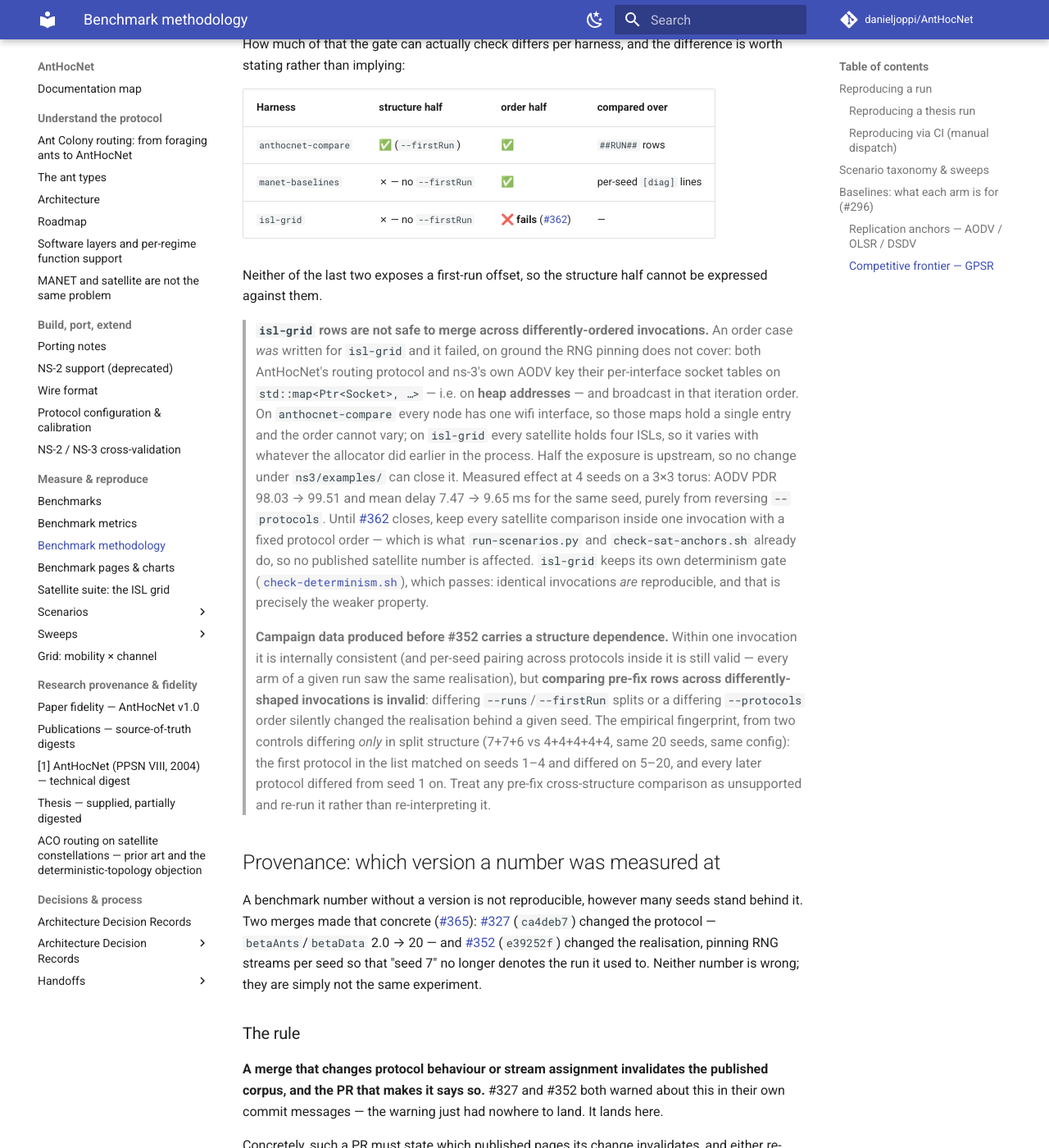
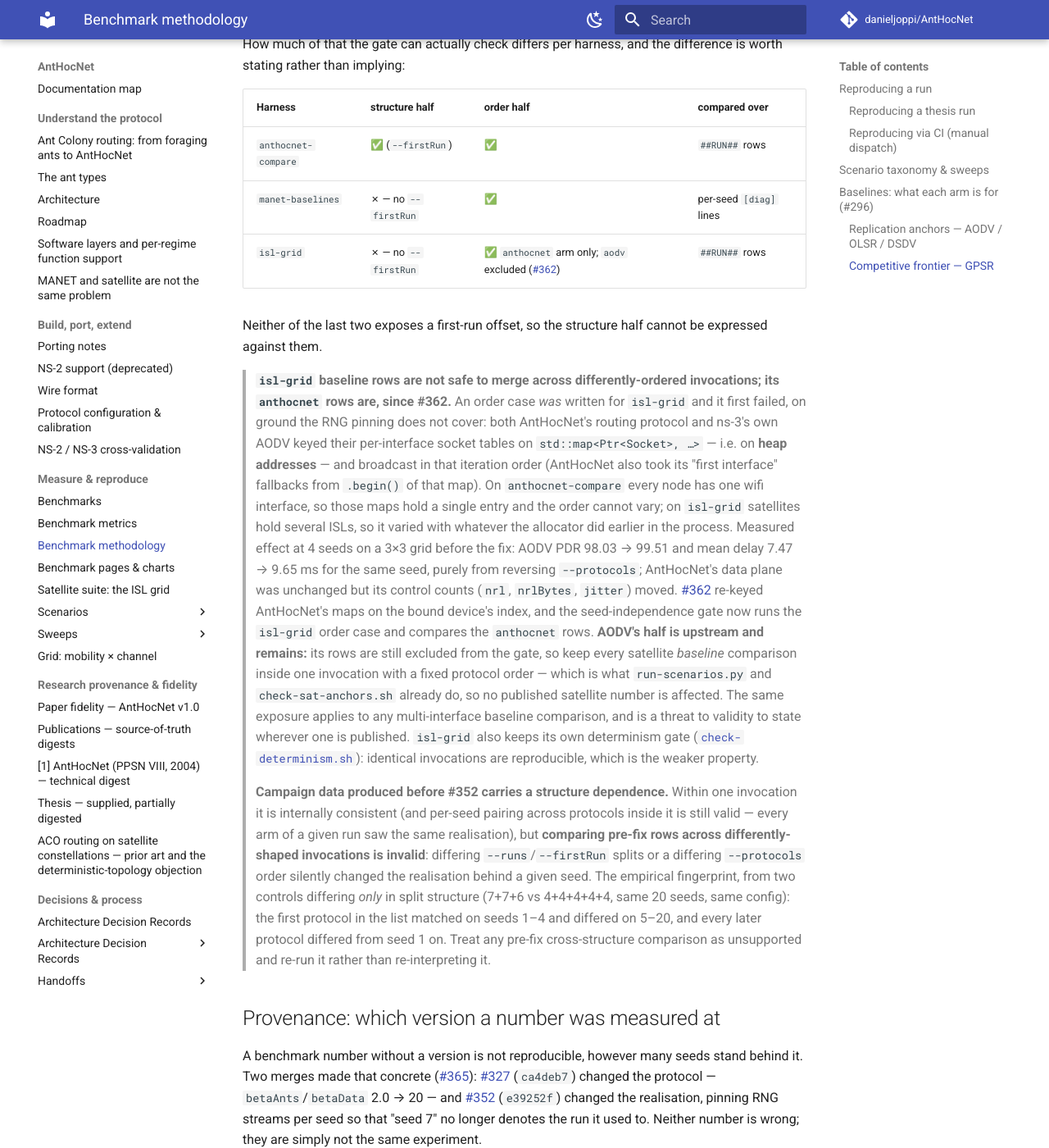
Before and after one commit to danieljoppi/AntHocNet, an MkDocs documentation site: the page built from docs/benchmarks/methodology.md, in a window 1280 px wide and 1400 px high, scrolled down 18870 px. Shown: the whole window at 82% size. Built offline with MkDocs 1.6.1 and Material for MkDocs 9.7.7, drawn with Linux system fonts in a browser that asks for light colours; comment, search, counter and statistics services are not loaded.

Commit message:
fix(ns3): order per-interface socket maps by bound device, not heap address (#362)
`m_socketAddresses` / `m_socketSubnetBroadcast` were keyed on
`std::map<Ptr<Socket>, ...>`, and `Ptr<T>::operator<` compares raw pointers,
so on a node with more than one interface (the isl-grid ISL mesh) three
things depended on heap layout, i.e. on what the process had allocated
earlier — in practice on `--protocols` order:

  * the broadcast fan-out order in SendAnt (same-timestamp event order);
  * ResolveNextHop's "unknown next hop" fallback to `.begin()`;
  * LoopbackRoute's and SendAnt's `.begin()` fallback source/socket.

Both maps now use a `SocketByBoundDevice` comparator that orders by the
bound NetDevice's ifIndex. Every socket is bound before insertion and there
is one per device per map, so the key is unique and heap-independent; a
pointer tie-break keeps the ordering strict if that invariant ever breaks.
NotifyInterfaceDown now erases before Close so the comparator reads an
intact socket. On single-interface topologies (every MANET harness) each
map holds one entry, so behaviour there is unchanged.

Gate: check-seed-independence.py gains the isl-grid order case #362 asked
to re-enable — `--protocols=anthocnet,aodv` vs `aodv,anthocnet` on a 3x3
grid, comparing the anthocnet rows only. ns-3's own AODV carries the same
pointer-keyed maps and is not ours to patch, so its rows are excluded from
the comparison (it still runs first in one order, which is what perturbs
the heap). methodology.md's seed table and threat-to-validity note are
updated to say which half is fixed and which remains.

No core/ change: this is adapter code, so the regression test is the CI
gate rather than a core unit test. Not built locally (no ns-3 tree in this
environment); validated by the ns-3 matrix in CI.

Co-Authored-By: Claude Opus 5.5 <noreply@anthropic.com>
Claude-Session: https://claude.ai/code/session_01HNDVU4LKsoUZ4oGXKuibE2

```diff
--- a/docs/benchmarks/methodology.md
+++ b/docs/benchmarks/methodology.md
@@ -786,30 +786,36 @@ difference is worth stating rather than implying:
 |---|---|---|---|
 | `anthocnet-compare` | ✅ (`--firstRun`) | ✅ | `##RUN##` rows |
 | `manet-baselines` | ✗ — no `--firstRun` | ✅ | per-seed `[diag]` lines |
-| `isl-grid` | ✗ — no `--firstRun` | ❌ **fails** ([#362](https://github.com/danieljoppi/AntHocNet/issues/362)) | — |
+| `isl-grid` | ✗ — no `--firstRun` | ✅ `anthocnet` arm only; `aodv` excluded ([#362](https://github.com/danieljoppi/AntHocNet/issues/362)) | `##RUN##` rows |
 
 Neither of the last two exposes a first-run offset, so the structure half cannot
 be expressed against them.
 
-> **`isl-grid` rows are not safe to merge across differently-ordered
-> invocations.** An order case *was* written for `isl-grid` and it failed, on
-> ground the RNG pinning does not cover: both AntHocNet's routing protocol and
-> ns-3's own AODV key their per-interface socket tables on
-> `std::map<Ptr<Socket>, …>` — i.e. on **heap addresses** — and broadcast in
-> that iteration order. On `anthocnet-compare` every node has one wifi
-> interface, so those maps hold a single entry and the order cannot vary; on
-> `isl-grid` every satellite holds four ISLs, so it varies with whatever the
-> allocator did earlier in the process. Half the exposure is upstream, so no
-> change under `ns3/examples/` can close it. Measured effect at 4 seeds on a
-> 3×3 torus: AODV PDR 98.03 → 99.51 and mean delay 7.47 → 9.65 ms for the same
-> seed, purely from reversing `--protocols`. Until
-> [#362](https://github.com/danieljoppi/AntHocNet/issues/362) closes, keep every
-> satellite comparison inside one invocation with a fixed protocol order —
-> which is what `run-scenarios.py` and `check-sat-anchors.sh` already do, so no
-> published satellite number is affected. `isl-grid` keeps its own determinism
-> gate ([`check-determinism.sh`](../../ns3/tools/check-determinism.sh)), which
-> passes: identical invocations *are* reproducible, and that is precisely the
-> weaker property.
+> **`isl-grid` baseline rows are not safe to merge across differently-ordered
+> invocations; its `anthocnet` rows are, since #362.** An order case *was*
+> written for `isl-grid` and it first failed, on ground the RNG pinning does
+> not cover: both AntHocNet's routing protocol and ns-3's own AODV keyed their
+> per-interface socket tables on `std::map<Ptr<Socket>, …>` — i.e. on **heap
+> addresses** — and broadcast in that iteration order (AntHocNet also took its
+> "first interface" fallbacks from `.begin()` of that map). On
+> `anthocnet-compare` every node has one wifi interface, so those maps hold a
+> single entry and the order cannot vary; on `isl-grid` satellites hold several
+> ISLs, so it varied with whatever the allocator did earlier in the process.
+> Measured effect at 4 seeds on a 3×3 grid before the fix: AODV PDR 98.03 →
+> 99.51 and mean delay 7.47 → 9.65 ms for the same seed, purely from reversing
+> `--protocols`; AntHocNet's data plane was unchanged but its control counts
+> (`nrl`, `nrlBytes`, `jitter`) moved.
+> [#362](https://github.com/danieljoppi/AntHocNet/issues/362) re-keyed
+> AntHocNet's maps on the bound device's index, and the seed-independence gate
+> now runs the `isl-grid` order case and compares the `anthocnet` rows. **AODV's
+> half is upstream and remains:** its rows are still excluded from the gate, so
+> keep every satellite *baseline* comparison inside one invocation with a fixed
+> protocol order — which is what `run-scenarios.py` and `check-sat-anchors.sh`
+> already do, so no published satellite number is affected. The same exposure
+> applies to any multi-interface baseline comparison, and is a threat to
+> validity to state wherever one is published. `isl-grid` also keeps its own
+> determinism gate ([`check-determinism.sh`](../../ns3/tools/check-determinism.sh)):
+> identical invocations are reproducible, which is the weaker property.
 
 > **Campaign data produced before #352 carries a structure dependence.** Within
 > one invocation it is internally consistent (and per-seed pairing across
```
Also changed, not shown: 4 other files.
